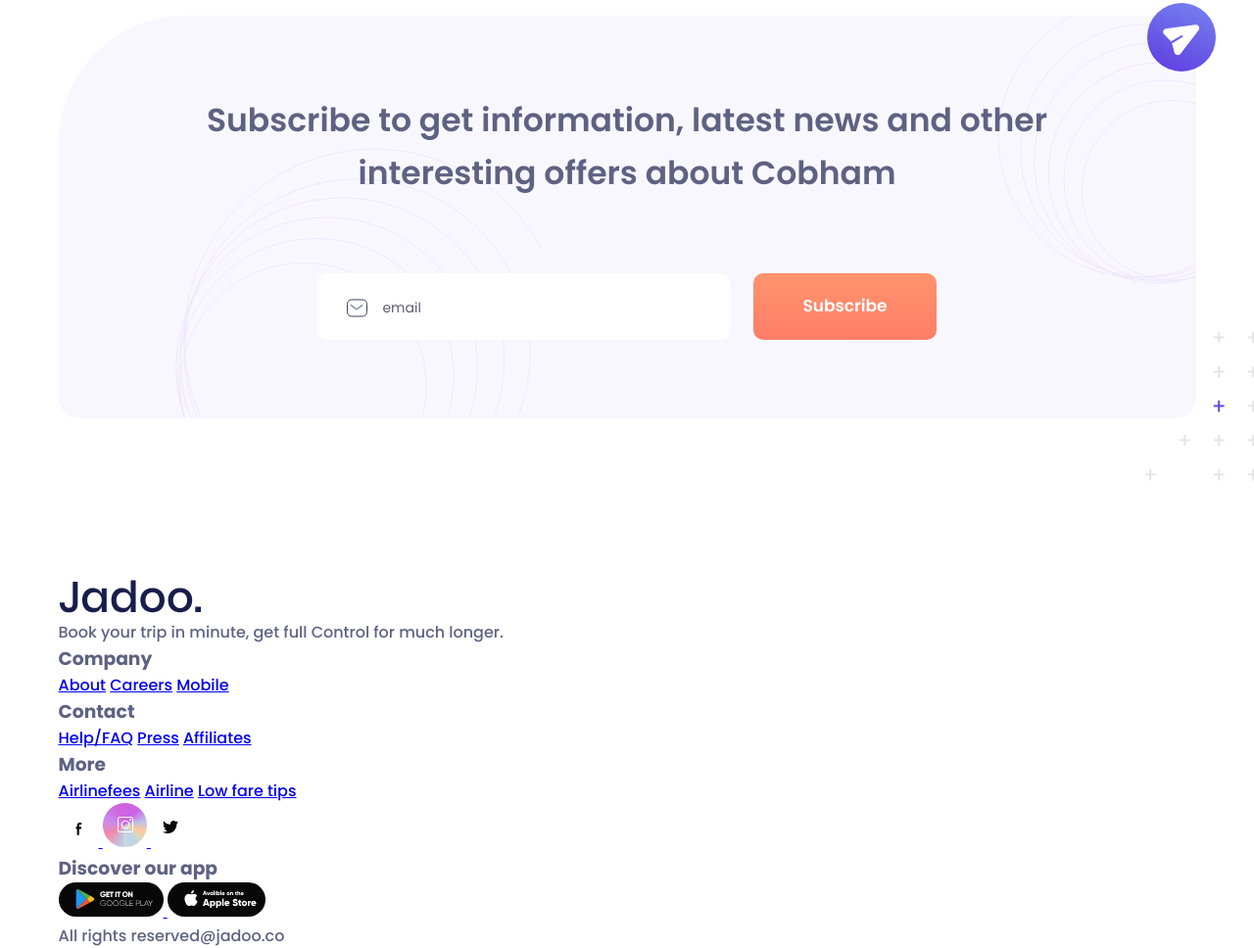
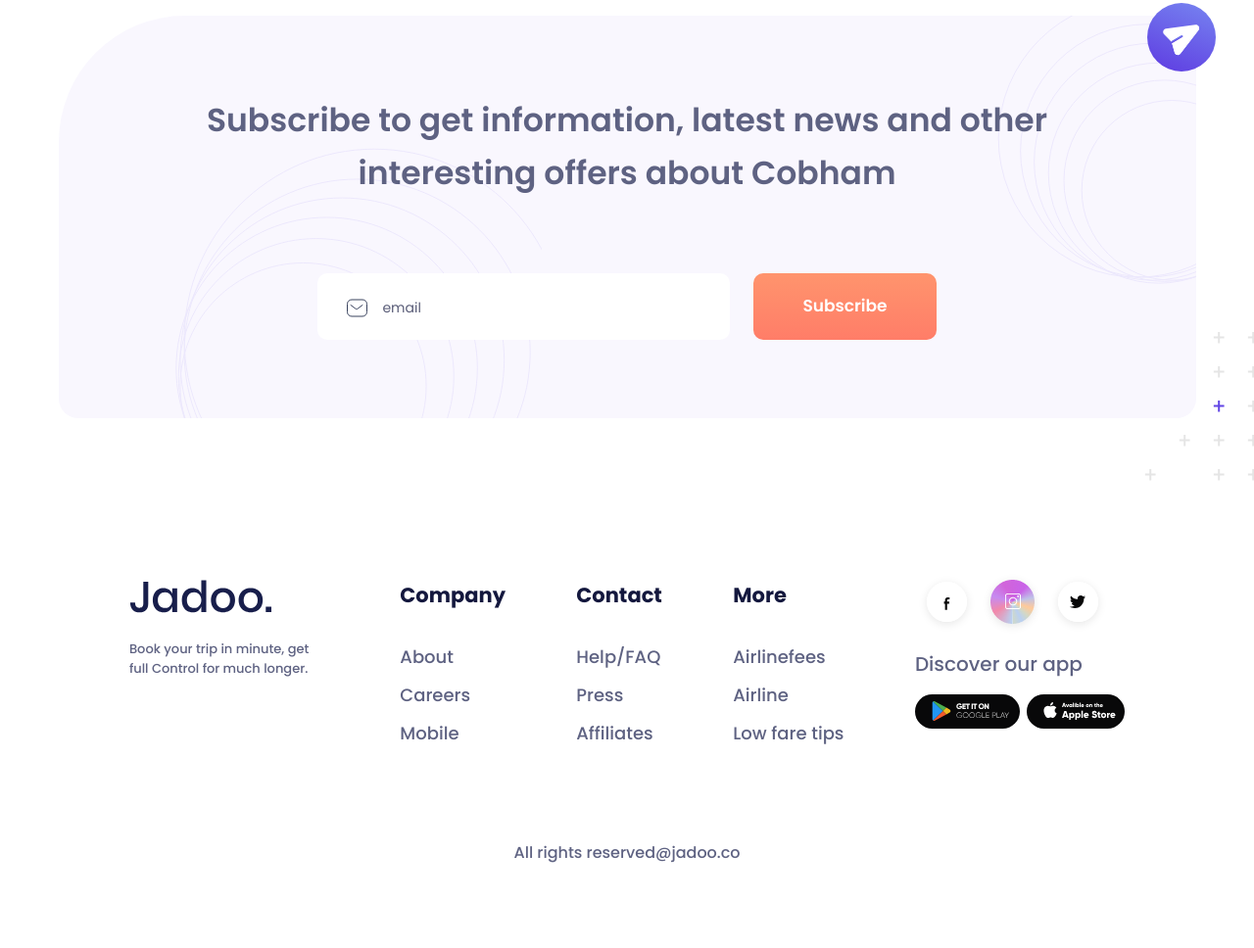
Before and after one commit to TamaraTav/Travel-Agency-Landing-Page, a website: page app/index.html in a window 1280 px wide. Shown: the part 3911-4879 px from the top of the page at 98% size. Drawn offline with nearby package versions, Linux system fonts and the light colour scheme.

Commit message:
add footer design

```diff
--- a/app/scss/style.scss
+++ b/app/scss/style.scss
@@ -891,3 +891,112 @@
     }
   }
 }
+
+
+
+
+
+
+/*********** Footer ***********/
+
+.footer {
+  padding-bottom: 80px;
+}
+
+.footer {
+  &__row {
+    margin-bottom: 84px;
+    display: flex;
+    justify-content: space-evenly;
+  }
+
+  &__col {
+    display: flex;
+    flex-direction: column;
+
+    &--1 {
+      max-width: 204px;
+    }
+  }
+
+  &__logo {
+    margin-bottom: 20px;
+  }
+
+  &__text {
+    font-style: normal;
+    font-weight: 500;
+    font-size: 13px;
+  }
+
+  &__title {
+    margin-bottom: 34px;
+
+    font-weight: bold;
+    font-size: 21px;
+    color: $black;
+  }
+
+  &__link {
+    margin-bottom: 12px;
+
+    font-weight: 500;
+    font-size: 18px;
+    color: $lightBlack;
+    text-decoration: none;
+    transition: all .3s;
+
+    &:hover {
+      text-decoration: underline;
+    }
+  }
+
+  &__socials {
+    margin-bottom: 26px;
+    display: flex;
+    align-items: center;
+
+    &-link {
+      margin: 0 12px;
+      width: 41px;
+      height: 41px;
+
+      text-decoration: none;
+      border-radius: 50%;
+      box-shadow: 0px 2px 10px rgba(0, 0, 0, 0.1);
+      transition: all .3s;
+
+      &:nth-child(2) {
+        width: 45px;
+        height: 45px;
+      }
+
+      &:hover {
+        transform: scale(1.2);
+      }
+    }
+  }
+
+  &__apps {
+    &-title {
+      margin-bottom: 16px;
+
+      font-weight: 500;
+      font-size: 20px;
+    }
+
+    &-link {
+      text-decoration: none;
+
+      & +& {
+        margin-left: 3px;
+      }
+    }
+  }
+
+  &__copy {
+    font-weight: 500;
+    text-align: center;
+    font-weight: 500;
+  }
+}
```
Also changed, not shown: app/css/style.min.css.
